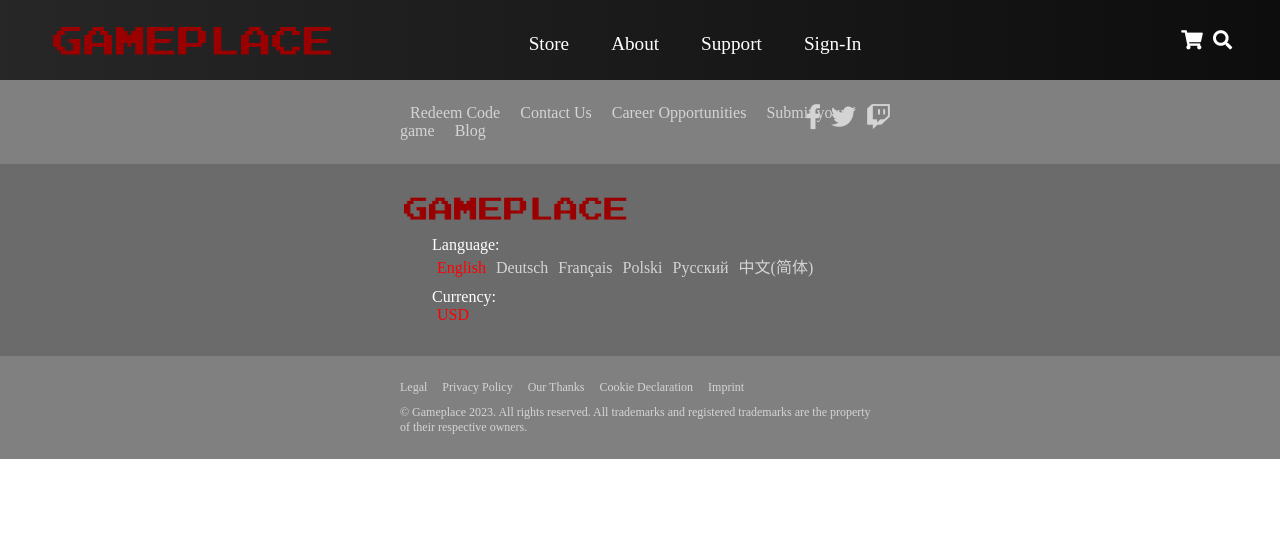
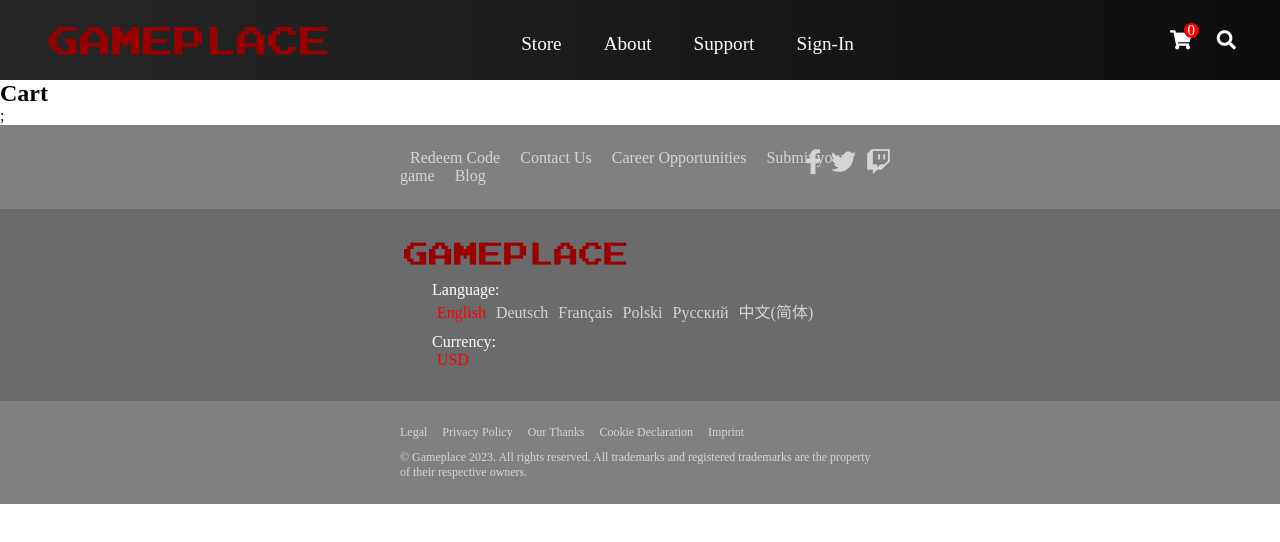
Before and after one commit to NCunningham12/react-gameplace, a React (Create React App) app: page /cart in a window 1280 px wide. Shown: the top 542 px of the page. Built offline with nearby package versions, Linux system fonts and the light colour scheme.

Commit message:
Minor tweaks. Catching up repo to current build

```diff
--- a/src/App.js
+++ b/src/App.js
@@ -1,19 +1,28 @@
-import React from 'react'
+import React, { useState } from 'react'
 import { BrowserRouter as Router, Routes, Route } from 'react-router-dom';
 import './App.css';
 import Navbar from './components/Navbar';
 import Home from './pages/Home.js'
 import Store from './pages/Store';
 import Footer from './components/Footer';
+import CartPage from './pages/CartPage';
 
 function App() {
+  const [cart, setCart] = useState([]);
+
+  const handleClick = (item) => {
+    setCart([...cart, item]);
+    alert(`Added ${item.title} to cart`)
+  }
+
   return (
     <>
       <Router>
-        <Navbar />
+        <Navbar size={cart.length} />
         <Routes>
-          <Route path='/' Component={Home} />
+          <Route path='/' Component={Home} handleClick={handleClick} />
           <Route path='/store' Component={Store} />
+          <Route path='/cart' Component={CartPage} />
         </Routes>
         <Footer />
       </Router>
--- a/src/components/Cards.js
+++ b/src/components/Cards.js
@@ -2,7 +2,7 @@
 import CardItem from './CardItem';
 import './Cards.css';
 
-const Cards = () => {
+const Cards = (props) => {
   return (
     <div className="cards">
       <h1>Great Deals</h1>
--- /dev/null
+++ b/src/components/CartCard.js
@@ -0,0 +1,18 @@
+import React from 'react';
+import './Cart.css';
+
+const CartCard = ({ itemImage, itemName, itemPrice, handleClick, item }) => {
+
+  return (
+    <div className="CartCard">
+      <img src={itemImage} alt="Item" className="itemImage" />
+      <h2 className="itemName">{itemName}</h2>
+      <div className="Price-Cart">
+        <h3>{itemPrice}</h3>
+        <button type='button' onClick={() => handleClick(item)}>Add To Cart</button>
+      </div>
+    </div>
+  );
+};
+
+export default CartCard;
--- a/src/components/Navbar.css
+++ b/src/components/Navbar.css
@@ -75,6 +75,21 @@
   color: #fff;
   display: flex;
   text-decoration: none;
+}
+
+.badge {
+  display: flex;
+  position: relative;
+  right: 18px;
+  top: -7px;
+  background-color: red;
+  height: 15px;
+  width: 15px;
+  border-radius: 50%;
+  align-items: center;
+  justify-content: center;
+  font-size: 15px;
+  color: #fff;
 }
 
 @media screen and (max-width: 960px) {
--- a/src/components/Navbar.js
+++ b/src/components/Navbar.js
@@ -2,7 +2,7 @@
 import { Link } from 'react-router-dom';
 import './Navbar.css';
 
-function Navbar() {
+function Navbar({ size }) {
   const [click, setClick] = useState(false);
 
   const handleClick = () => setClick(!click);
@@ -58,6 +58,7 @@
                 <i className='fas fa-shopping-cart' />
               </Link>
             </div>
+            <div className="badge">{size}</div>
             <div className="magnify">
               <Link className='search' to='/search'>
                 <i className="fas fa-search" />
--- a/src/components/Slider.js
+++ b/src/components/Slider.js
@@ -96,7 +96,6 @@
       slide5.classList.add('slider-image-3');
     });
 
-    // Slide 3 (Link)
   };
 
   return (
--- /dev/null
+++ b/src/pages/CartPage.js
@@ -0,0 +1,13 @@
+import React from 'react';
+import CartCard from '../components/CartCard';
+
+const CartPage = () => {
+  return (
+    <>
+      <h2>Cart</h2>
+      <div>{CartCard}</div>;
+    </>
+  )
+};
+
+export default CartPage;
```
Also changed, not shown: src/components/Cart.css (added).
